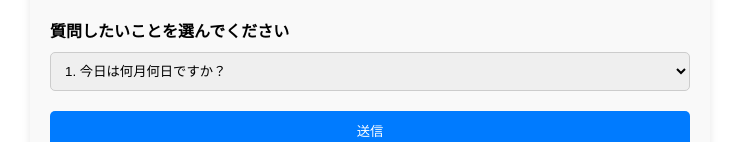
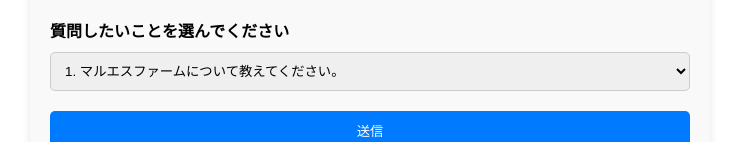
Before and after one commit to Higaharu/Chatbot_Gemini, a React (Create React App) app: page / in a window 1280 px wide. Shown: the part 259-401 px from the top of the page, without its empty margins (270-1009 px from the left). Built offline with nearby package versions, Linux system fonts and the light colour scheme.

Commit message:
Update Question.js

```diff
--- a/src/Question.js
+++ b/src/Question.js
@@ -14,15 +14,16 @@ const Question = ({ setQuestion, setAnswer }) => {
 
   // 質問番号に対応する質問文
   const questionTexts = {
-    "1": "今日は何月何日ですか？",
-    "2": "天気はどうですか？",
-    "3": "今の時間は何時ですか？",
-    "4": "あなたの好きな食べ物は何ですか？",
-    "5": "最近のニュースを教えてください。",
-    "6": "おすすめの本は何ですか？",
-    "7": "今住んでいる場所の特徴を教えてください。",
-    "8": "何か趣味はありますか？",
-    "9": "最近行った旅行先はどこですか？",
+    "0": "アップルバナナついて教えてください。",
+    "1": "マルエスファームについて教えてください。",
+    "2": "アップルバナナの美味しい食べ方について教えてください。",
+    "3": "アップルバナナついて教えてください。",
+    "4": "マルエスファームについて教えてください。",
+    "5": "キッチンカーについて教えてください。",
+    "6": "アップルバナナを育てる上でこだわりはありますか？",
+    "7": "アップルバナナの美味しい食べ方を教えてください。",
+    "8": "マルエスファームではアップルバナナ以外に何を栽培していますか？",
+    "9": "台風の多い沖縄ではどのような備えをしますか？",
   };
 
   // Gemini APIに質問を送信する関数
@@ -92,15 +93,16 @@ const Question = ({ setQuestion, setAnswer }) => {
         <div className="question-options">
           <label>質問したいことを選んでください</label>
           <select value={selectedQuestion} onChange={(e) => setSelectedQuestion(e.target.value)}>
-            <option value="1">1. 今日は何月何日ですか？</option>
-            <option value="2">2. 天気はどうですか？</option>
-            <option value="3">3. 今の時間は何時ですか？</option>
-            <option value="4">4. あなたの好きな食べ物は何ですか？</option>
-            <option value="5">5. 最近のニュースを教えてください。</option>
-            <option value="6">6. おすすめの本は何ですか？</option>
-            <option value="7">7. 今住んでいる場所の特徴を教えてください。</option>
-            <option value="8">8. 何か趣味はありますか？</option>
-            <option value="9">9. 最近行った旅行先はどこですか？</option>
+            <option value="0">0. アップルバナナついて教えてください。</option>
+            <option value="1">1. マルエスファームについて教えてください。</option>
+            <option value="2">2. アップルバナナの美味しい食べ方について教えてください。</option>
+            <option value="3">3. アップルバナナついて教えてください。</option>
+            <option value="4">4. マルエスファームについて教えてください。</option>
+            <option value="5">5. キッチンカーについて教えてください。</option>
+            <option value="6">6. アップルバナナを育てる上でこだわりはありますか？</option>
+            <option value="7">7. アップルバナナの美味しい食べ方を教えてください。</option>
+            <option value="8">8. マルエスファームではアップルバナナ以外に何を栽培していますか？</option>
+            <option value="9">9. 台風の多い沖縄ではどのような備えをしますか？</option>
             <option value="10">自由入力</option>
           </select>
         </div>
```
